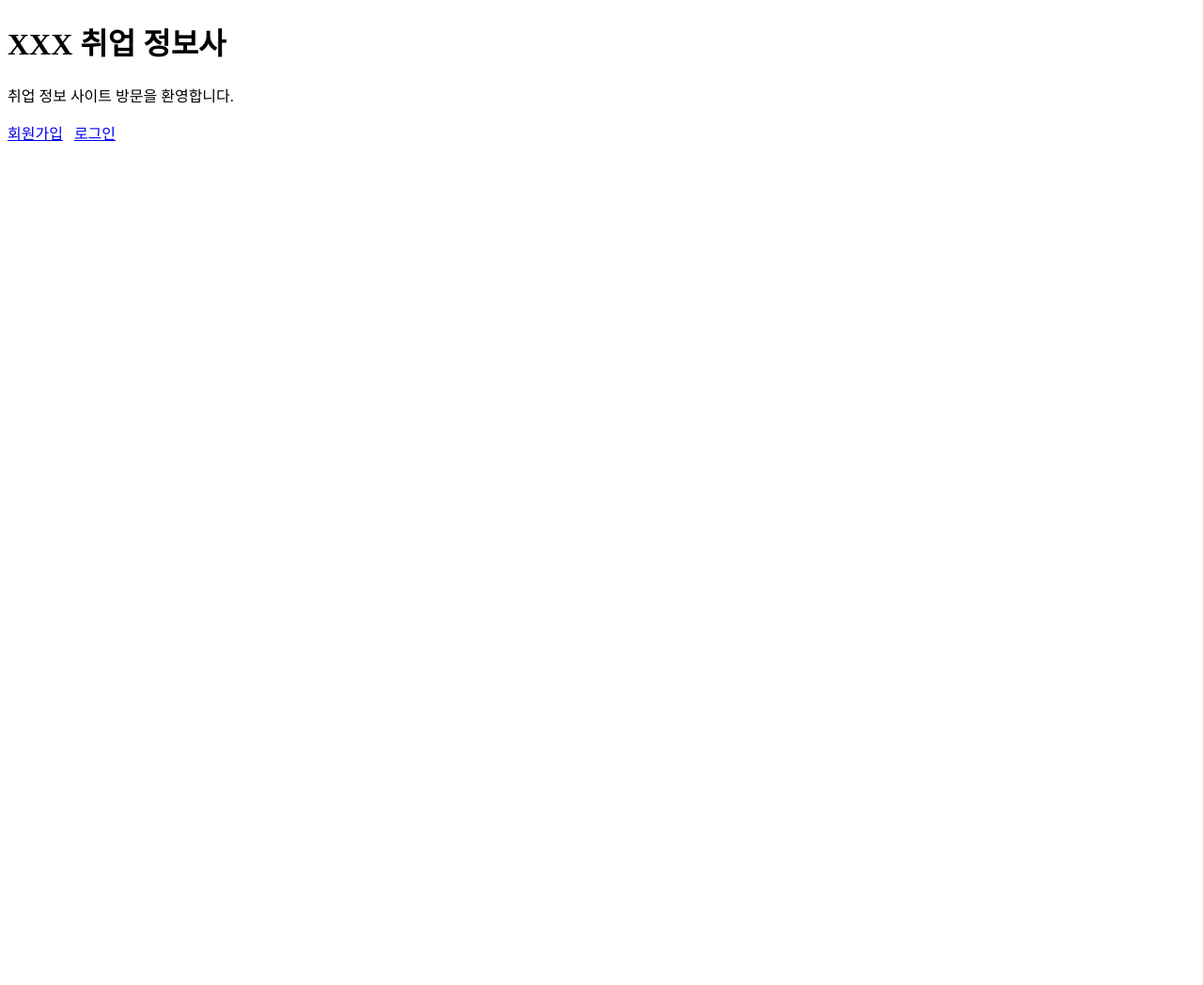
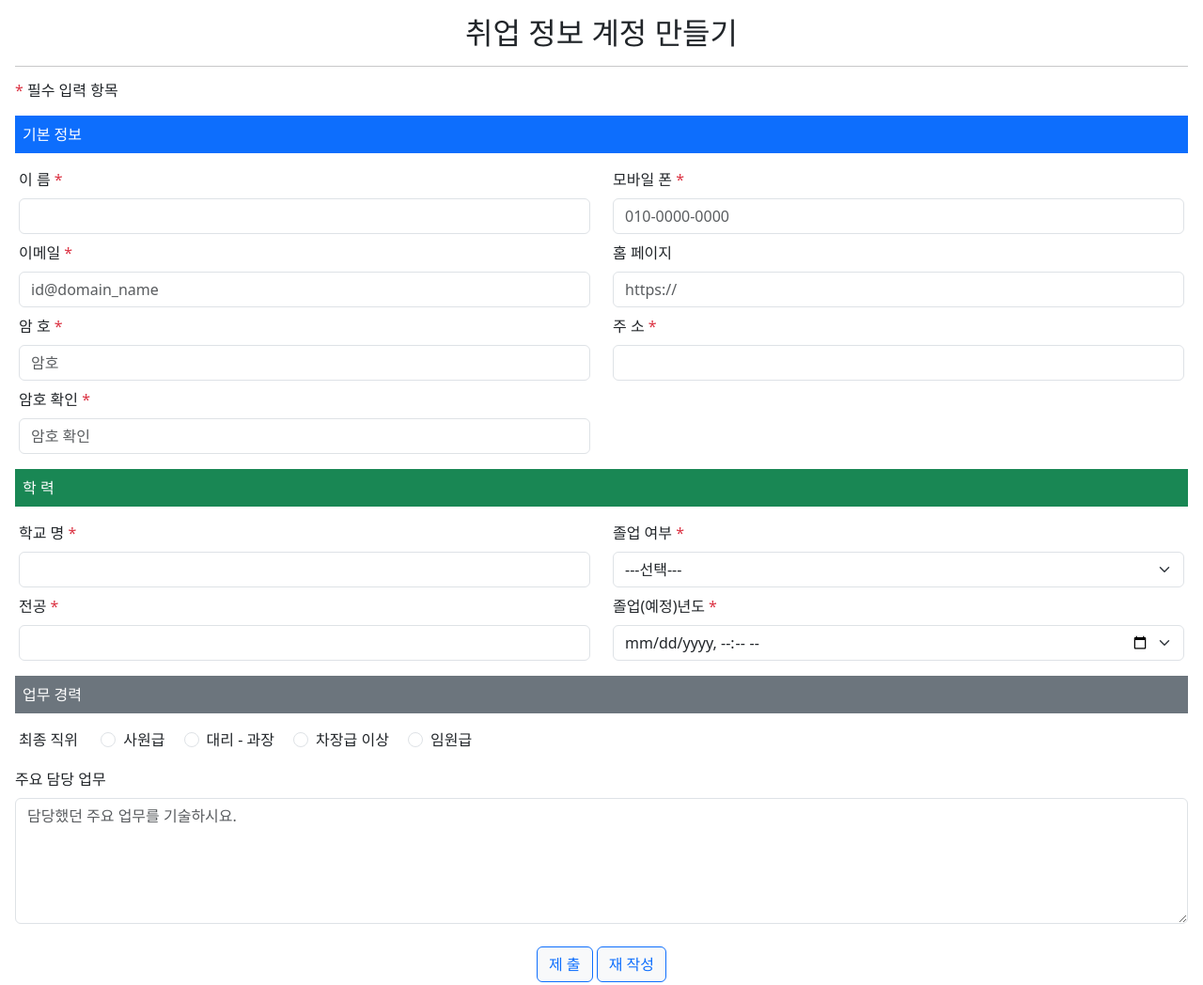
Before and after one commit to joy030925/web_2023, a plain HTML site: page index.html in a window 1280 px wide. Shown: the whole page at 94% size. Before the commit the page ends 800 px from the top, so only its background shows below. Drawn offline with Linux system fonts and the light colour scheme.

Commit message:
5번째 commit

```diff
--- a/index.html
+++ b/index.html
@@ -2,11 +2,88 @@
 <html lang="en">
 <head>
     <meta charset="UTF-8">
-    <title>XXX 취업 정보사</title>
+    <meta name="viewport" content="width=device-width, initial-scale=1">
+     <link href="css/bootstrap.min.css" rel="stylesheet">
+     <script src="js/bootstrap.bundle.min.js"></script>
+    <title>취업 정보 계정 만들기</title>
 </head>
 <body>
-<p><h1>XXX 취업 정보사</h1>
-<p>취업 정보 사이트 방문을 환영합니다.</p>
-<a href="lab/register.html">회원가입</a> &nbsp; <a href="lab/login.html">로그인</a>
+<p class="h2 text-center pt-3">취업 정보 계정 만들기</p>
+<hr class="m-3">
+<p class="h6 m-3"><span class="text-danger">*</span> 필수 입력 항목</p>
+<p class="text start bg-primary text-white p-2 m-3">기본 정보</p>
+    <form action="index.html">
+        <div class="row m-2">
+        <div class="col-sm-6">
+            <label for="name" class="form-label">이 름 <span class="text-danger">*</span></label>
+            <input type="text" class="form-control" id="name">
+            <label for="email" class="form-label mt-2">이메일 <span class="text-danger">*</span></label>
+            <input type="email" class="form-control" placeholder="id@domain_name" id="email">
+        </div>
+        <div class="col-sm-6">
+            <label for="tel" class="form-label">모바일 폰 <span class="text-danger">*</span></label>
+            <input type="tel" class="form-control" placeholder="010-0000-0000" id="tel">
+            <label for="website" class="form-label mt-2">홈 페이지</label>
+            <input type="text" class="form-control" placeholder="https://" id="website">
+        </div>
+        <div class="col-sm-6">
+            <label for="pwd" class="form-label mt-2">암 호 <span class="text-danger">*</span></label>
+            <input type="password" class="form-control" placeholder="암호" id="pwd">
+            <label for="pwds" class="form-label mt-2">암호 확인 <span class="text-danger">*</span></label>
+            <input type="password" class="form-control" placeholder="암호 확인" id="pwds">
+        </div>
+        <div class="col-sm-6">
+            <label for="add" class="form-label mt-2">주 소 <span class="text-danger">*</span></label>
+            <input type="text" class="form-control" id="add">
+        </div>
+        </div>
+    </form>
+<p class="text-start bg-success text-white m-3 p-2">학 력</p>
+<form action="index.html">
+    <div class="row m-2">
+    <div class="col-sm-6">
+        <label for="school" class="form-label">학교 명 <span class="text-danger">*</span></label>
+        <input type="text" class="form-control" id="school">
+        <label for="major" class="form-label mt-2">전공 <span class="text-danger">*</span></label>
+        <input type="text" class="form-control" id="major">
+    </div>
+    <div class="col-sm-6">
+        <label for="select" class="form-label">졸업 여부 <span class="text-danger">*</span></label>
+        <select class="form-select" aria-label="Default select example" id="select">
+            <option selected>---선택---</option>
+            <option value="1">졸업</option>
+            <option value="2">졸업 예정</option>
+        </select>
+        <label for="date" class="form-label mt-2">졸업(예정)년도 <span class="text-danger">*</span></label>
+        <input type="datetime-local" class="form-select" id="date">
+    </div>
+    </div>
+</form>
+<p class="text-start bg-secondary text-white p-2 m-3">업무 경력</p>
+<span class="p-1 m-3">최종 직위</span>
+<div class="form-check form-check-inline">
+  <input class="form-check-input" type="radio" id="inlineradio1" value="option1">
+  <label class="form-check-label" for="inlineradio1">사원급</label>
+</div>
+<div class="form-check form-check-inline">
+  <input class="form-check-input" type="radio" id="inlineradio2" value="option2">
+  <label class="form-check-label" for="inlineradio2">대리 - 과장</label>
+</div>
+<div class="form-check form-check-inline">
+  <input class="form-check-input" type="radio" id="inlineradio3" value="option3">
+  <label class="form-check-label" for="inlineradio3">차장급 이상</label>
+</div>
+<div class="form-check form-check-inline">
+  <input class="form-check-input" type="radio" id="inlineradio4" value="option4">
+  <label class="form-check-label" for="inlineradio4">임원급</label>
+</div>
+<div class="m-3">
+    <label for="comments" class="form-label">주요 담당 업무</label>
+    <textarea rows="5" class="form-control" placeholder="담당했던 주요 업무를 기술하시요." id="comments" name="text"></textarea>
+</div>
+<p class="text-center m-4">
+    <button type="submit" class="btn btn-light btn-outline-primary">제 출</button>
+    <button type="reset" class="btn btn-light btn-outline-primary">재 작성</button>
+</p>
 </body>
 </html>
```
